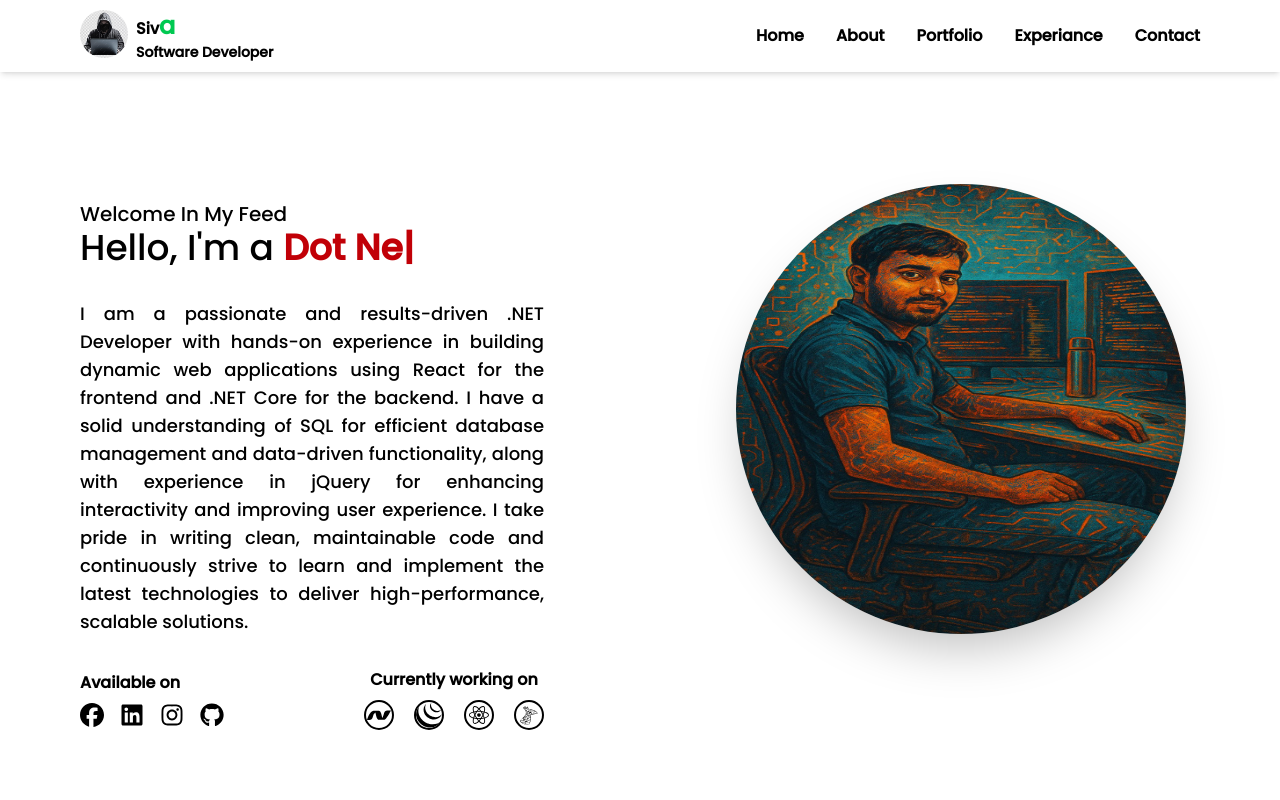
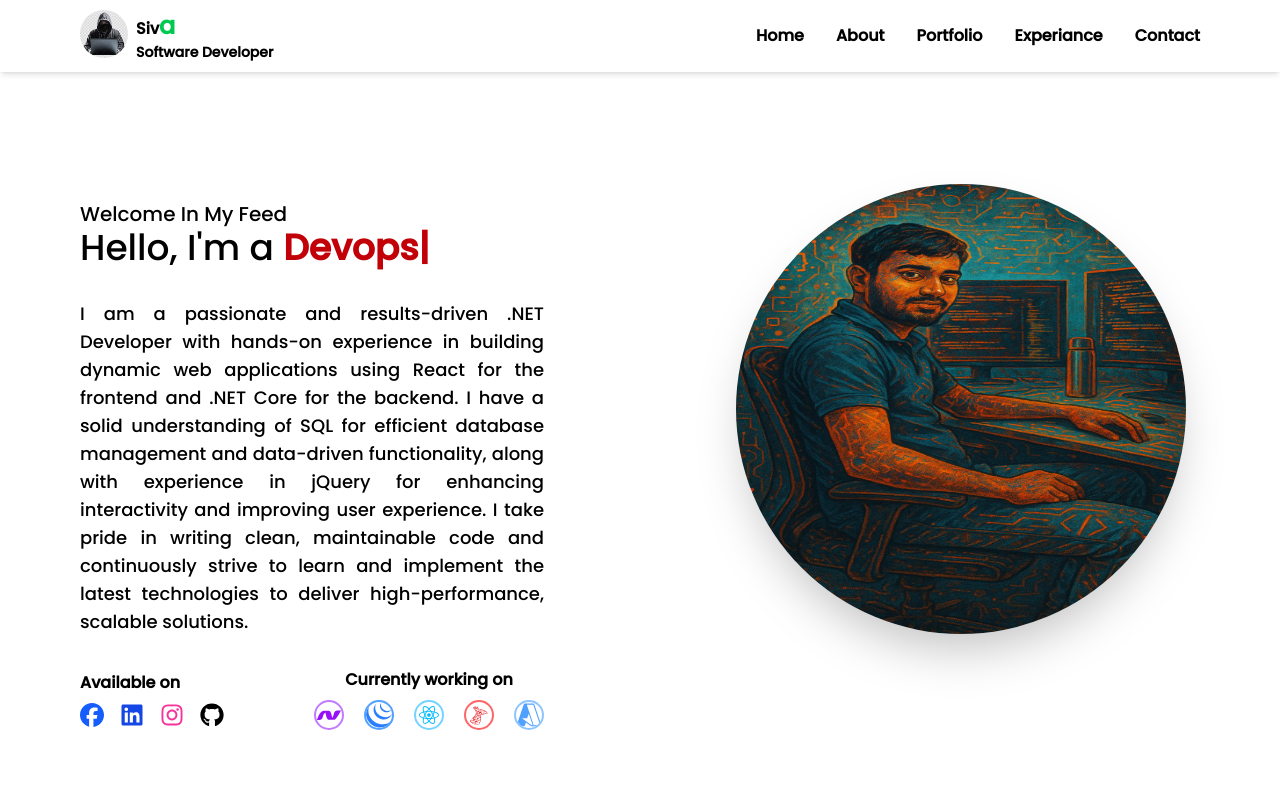
Before and after one commit to sivamaurya7244/MyPortfolio, a React (Vite) app: page / in a window 1280 px wide. Shown: the top 800 px of the page. Built offline with nearby package versions, Linux system fonts and the light colour scheme.

Commit message:
changes in icons

```diff
--- a/src/components/Home.jsx
+++ b/src/components/Home.jsx
@@ -9,6 +9,9 @@ import { DiDotnet } from "react-icons/di";
 import { SiJquery } from "react-icons/si";
 import { DiReact } from "react-icons/di";
 import { DiMsqlServer } from "react-icons/di";
+import { VscAzure } from "react-icons/vsc";
+
+// import {Azure} from "react-icons/di";
 
 import { ReactTyped, Typed } from "react-typed";
 
@@ -30,7 +33,7 @@ export default function Home() {
                             {/* <span className='text-red-700 font-boldk'>Devloper</span> */}
                             <ReactTyped
                                 className="text-red-700 font-bold"
-                                strings={["Dot Net Developer", "Coder", "Programmer"]}
+                                strings={["Dot Net Developer", "Coder", "Programmer", "Devops Engineer"]}
                                 typeSpeed={40}
                                 backSpeed={50}
                                 loop={true}
@@ -49,39 +52,64 @@ export default function Home() {
 
                         <br />
                         {/*social media icons*/}
-                        <div className='flex flex-col md:flex-row justify-between space-y-6 md:space-y-0 items-center'>
-                            <div className='space-y-2'>
-                                <h1 className='font-bold'>Available on</h1>
-                                <ul className='flex space-x-4'>
+                      <div className="flex flex-col md:flex-row justify-between space-y-6 md:space-y-0 items-center">
+  {/* SOCIAL LINKS */}
+  <div className="space-y-2">
+    <h1 className="font-bold">Available on</h1>
+    <ul className="flex space-x-4">
       <li>
-                                        <a href="https://www.facebook.com/share/15z3FQichX/" target="_blank">
-                                            <FaFacebook className="text-2xl cursor-pointer hover:scale-110 duration-200" /> </a>
+        <a
+          href="https://www.facebook.com/share/15z3FQichX/"
+          target="_blank"
+          rel="noopener noreferrer"
+        >
+          <FaFacebook className="text-2xl cursor-pointer hover:scale-110 duration-200 text-blue-600 hover:drop-shadow-[0_0_6px_rgba(59,130,246,0.8)]" />
+
+        </a>
       </li>
       <li>
-                                        <a href="https://www.linkedin.com/in/siva-kant-maurya-5789b9287" target="_blank">
-                                            <FaLinkedin className="text-2xl cursor-pointer hover:scale-110 duration-200" /> </a>
+        <a
+          href="https://www.linkedin.com/in/siva-kant-maurya-5789b9287"
+          target="_blank"
+          rel="noopener noreferrer"
+        >
+          <FaLinkedin className="text-2xl cursor-pointer hover:scale-110 duration-200 text-blue-700 hover:drop-shadow-[0_0_6px_rgba(59,130,246,0.8)]" />
+        </a>
       </li>
       <li>
-                                        <a href="https://www.instagram.com/shivam_maurya7244?igsh=b2twYTByZzIxa3cy" target="_blank">
-                                            <FaInstagram className="text-2xl cursor-pointer hover:scale-110 duration-200" /> </a>
+        <a
+          href="https://www.instagram.com/shivam_maurya7244?igsh=b2twYTByZzIxa3cy"
+          target="_blank"
+          rel="noopener noreferrer"
+        >
+          <FaInstagram className="text-2xl cursor-pointer hover:scale-110 duration-200 text-pink-500 hover:drop-shadow-[0_0_6px_rgba(59,130,246,0.8)]" />
+        </a>
       </li>
       <li>
-                                        <a href="https://github.com/sivamaurya7244" target="_blank">
-                                            <FaGithub className="text-2xl cursor-pointer hover:scale-110 duration-200" /> </a>
+        <a
+          href="https://github.com/sivamaurya7244"
+          target="_blank"
+          rel="noopener noreferrer"
+        >
+          <FaGithub className="text-2xl cursor-pointer hover:scale-110 duration-200 text-black dark:text-white" />
+        </a>
       </li>
     </ul>
+  </div>
 
-                            </div>
-                            <div className=" space-y-2">
+  {/* CURRENTLY WORKING ON */}
+  <div className="space-y-2">
     <h1 className="font-bold text-center">Currently working on</h1>
     <div className="flex space-x-5">
-                                    < DiDotnet className="text-2xl md:text-3xl hover:scale-110 duration-200 rounded-full border-[2px] cursor-pointer" />
-                                    <SiJquery className="text-2xl md:text-3xl hover:scale-110 duration-200 rounded-full border-[2px] cursor-pointer" />
-                                    <DiReact className="text-2xl md:text-3xl hover:scale-110 duration-200 rounded-full border-[2px] cursor-pointer" />
-                                    <DiMsqlServer className="text-2xl md:text-3xl hover:scale-110 duration-200 rounded-full border-[2px] cursor-pointer" />
+      <DiDotnet className="text-2xl md:text-3xl text-purple-600 hover:scale-110 duration-200 rounded-full border-[2px] border-purple-400 cursor-pointer hover:drop-shadow-[0_0_6px_rgba(59,130,246,0.8)]" />
+      <SiJquery className="text-2xl md:text-3xl text-blue-500 hover:scale-110 duration-200 rounded-full border-[2px] border-blue-400 cursor-pointer hover:drop-shadow-[0_0_6px_rgba(59,130,246,0.8)]" />
+      <DiReact className="text-2xl md:text-3xl text-sky-400 hover:scale-110 duration-200 rounded-full border-[2px] border-sky-300 cursor-pointer hover:drop-shadow-[0_0_6px_rgba(59,130,246,0.8)]" />
+      <DiMsqlServer className="text-2xl md:text-3xl text-red-600 hover:scale-110 duration-200 rounded-full border-[2px] border-red-400 cursor-pointer hover:drop-shadow-[0_0_6px_rgba(59,130,246,0.8)]" />
+      <VscAzure className="text-2xl md:text-3xl text-blue-400 hover:scale-110 duration-200 rounded-full border-[2px] border-blue-300 cursor-pointer hover:drop-shadow-[0_0_6px_rgba(59,130,246,0.8)]" />
     </div>
   </div>
 </div>
+
                     </div>
                     <div className='md:w-1/2 md:ml-48 md:mt-20 mt-8 order-1 flex justify-center md:justify-start'>
                         <img src={coder}
```
Also changed, not shown: public/Azure.jpeg (added). Lines whose indentation alone changed are shown as unchanged.
